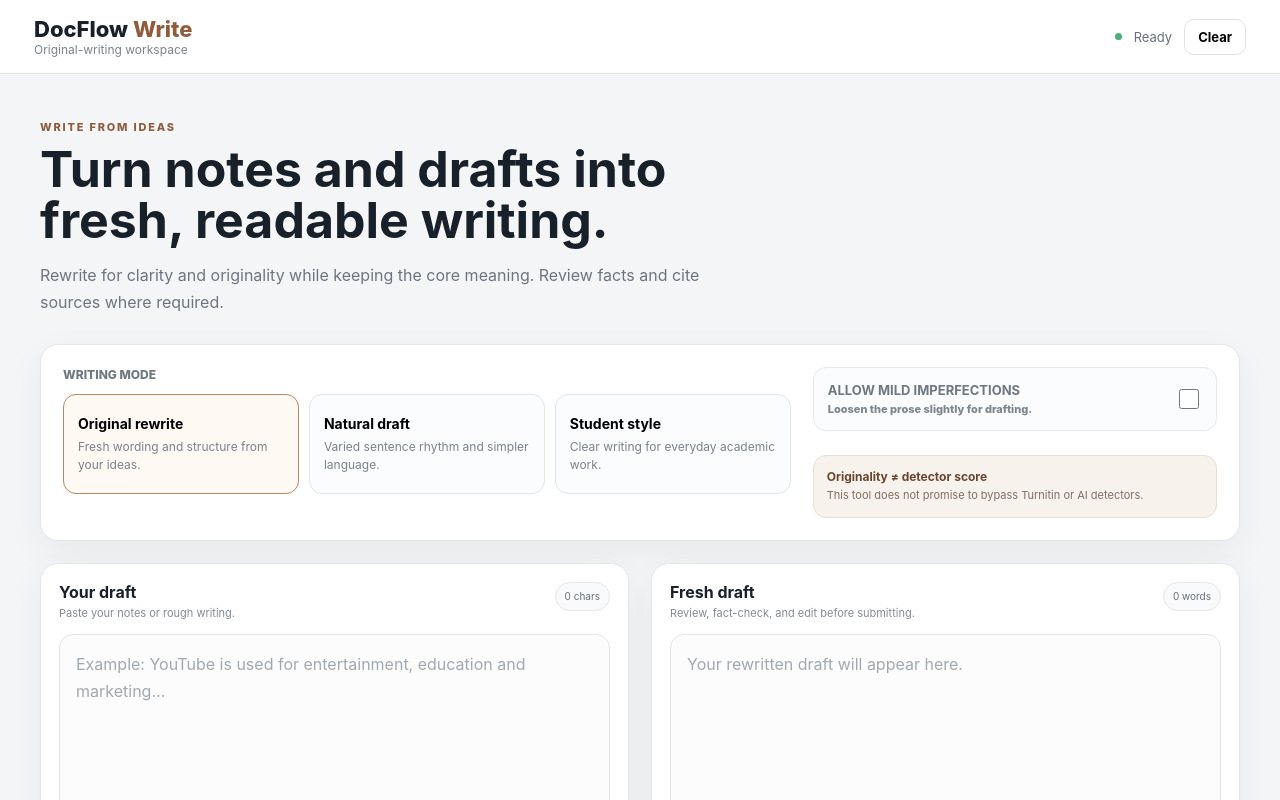
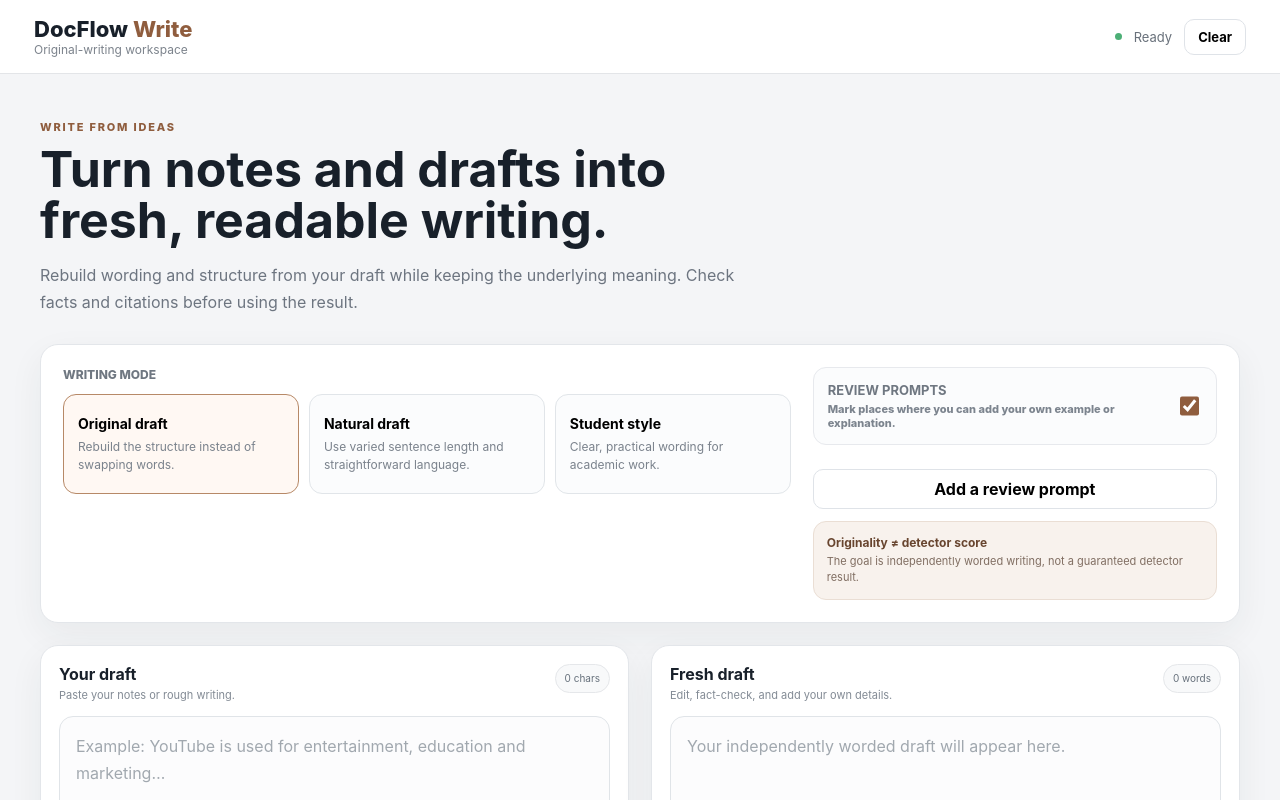
Before and after one commit to omsanap907-dotcom/DocFlow, a React (Vite) app: page / in a window 1280 px wide. Shown: the top 800 px of the page. Built offline with nearby package versions, Linux system fonts and the light colour scheme; the HTML template or start-up script is replaced by a standard one.

Commit message:
Improve original drafting and review workflow

```diff
--- a/src/App.jsx
+++ b/src/App.jsx
@@ -2,43 +2,97 @@ import React, { useMemo, useState } from 'react'
 import './App.css'
 
 const modes = [
-  { id: 'original', name: 'Original rewrite', desc: 'Fresh wording and structure from your ideas.' },
-  { id: 'natural', name: 'Natural draft', desc: 'Varied sentence rhythm and simpler language.' },
-  { id: 'student', name: 'Student style', desc: 'Clear writing for everyday academic work.' }
+  { id: 'original', name: 'Original draft', desc: 'Rebuild the structure instead of swapping words.' },
+  { id: 'natural', name: 'Natural draft', desc: 'Use varied sentence length and straightforward language.' },
+  { id: 'student', name: 'Student style', desc: 'Clear, practical wording for academic work.' }
 ]
 
 function splitSentences(text) {
-  return text.replace(/\s+/g, ' ').split(/(?<=[.!?])\s+/).map(s => s.trim()).filter(Boolean)
+  return text
+    .replace(/\s+/g, ' ')
+    .split(/(?<=[.!?])\s+/)
+    .map(s => s.trim())
+    .filter(Boolean)
 }
 
-function rewriteLocally(text, mode) {
-  const input = text.trim()
-  if (!input) return ''
-  const basic = input
+function normalize(text) {
+  return text
+    .trim()
+    .replace(/\s+/g, ' ')
     .replace(/\butilize\b/gi, 'use')
     .replace(/\bapproximately\b/gi, 'about')
     .replace(/\bdemonstrates\b/gi, 'shows')
     .replace(/\bin order to\b/gi, 'to')
     .replace(/\ba number of\b/gi, 'many')
+}
 
-  const sentences = splitSentences(basic)
-  if (sentences.length < 2) return basic
+function rotateParts(sentences, mode) {
+  if (sentences.length < 3) return sentences
 
-  if (mode === 'natural' && sentences.length >= 3) {
-    const next = [...sentences]
-    const first = next.shift()
-    next.splice(1, 0, first)
-    return next.join(' ')
+  if (mode === 'natural') {
+    return sentences.map((s, i) => (i % 3 === 1 ? s : s))
   }
 
-  return sentences.join(' ')
+  if (mode === 'student') {
+    return sentences.map((s, i) => {
+      if (i === 0) return s
+      return s.replace(/^(Furthermore|Moreover|Additionally),?\s*/i, '')
+    })
+  }
+
+  return sentences
+}
+
+function improveSentence(s, index, mode) {
+  let out = s
+    .replace(/^In addition,\s*/i, 'Also, ')
+    .replace(/^Furthermore,\s*/i, 'Another point is that ')
+    .replace(/^Moreover,\s*/i, 'There is also ')
+    .replace(/^It is important to note that\s*/i, '')
+    .replace(/^It should be noted that\s*/i, '')
+
+  if (mode === 'student') {
+    out = out
+      .replace(/\bconstitutes\b/gi, 'makes up')
+      .replace(/\bfacilitates\b/gi, 'helps')
+      .replace(/\bcommence\b/gi, 'start')
+      .replace(/\bsubsequently\b/gi, 'later')
+  }
+
+  if (mode === 'natural') {
+    out = out
+      .replace(/\bdue to the fact that\b/gi, 'because')
+      .replace(/\bin the event that\b/gi, 'if')
+      .replace(/\bat this point in time\b/gi, 'now')
+  }
+
+  // Add light structural variety without inserting fake errors.
+  if (index > 0 && mode !== 'original') {
+    const lower = out.charAt(0).toLowerCase() + out.slice(1)
+    if (/^(This|These|The|It)\b/.test(out) && out.length < 140) {
+      return lower
+    }
+  }
+
+  return out
+}
+
+function rewriteLocally(text, mode) {
+  const cleaned = normalize(text)
+  if (!cleaned) return ''
+
+  const sentences = splitSentences(cleaned)
+  if (sentences.length < 2) return cleaned
+
+  const arranged = rotateParts(sentences, mode)
+  return arranged.map((s, i) => improveSentence(s, i, mode)).join(' ')
 }
 
 export default function App() {
   const [source, setSource] = useState('')
   const [result, setResult] = useState('')
   const [mode, setMode] = useState('original')
-  const [imperfections, setImperfections] = useState(false)
+  const [reviewPrompts, setReviewPrompts] = useState(true)
   const [status, setStatus] = useState('Ready')
   const [copied, setCopied] = useState(false)
 
@@ -49,15 +103,11 @@ export default function App() {
       setStatus('Paste or type a draft first.')
       return
     }
-    setStatus('Rewriting…')
-    let text = rewriteLocally(source, mode)
-    if (imperfections && text.split(/\s+/).length > 45) {
-      const words = text.split(' ')
-      words.splice(Math.floor(words.length * 0.35), 0, 'maybe')
-      text = words.join(' ')
-    }
+
+    setStatus('Rebuilding draft…')
+    const text = rewriteLocally(source, mode)
     setResult(text)
-    setStatus('Draft rewritten.')
+    setStatus('Fresh draft ready.')
   }
 
   async function copyResult() {
@@ -71,6 +121,20 @@ export default function App() {
     }
   }
 
+  function addReviewPrompt() {
+    if (!result) return
+    const sentences = splitSentences(result)
+    if (sentences.length < 2) {
+      setResult(result + ' [Add your own example or explanation here.]')
+      return
+    }
+
+    const targetIndex = Math.min(1, sentences.length - 1)
+    sentences[targetIndex] = sentences[targetIndex] + ' [Add your own example, detail, or interpretation here.]'
+    setResult(sentences.join(' '))
+    setStatus('Review prompt added.')
+  }
+
   return (
     <div className="app-shell">
       <header className="topbar">
@@ -78,14 +142,17 @@ export default function App() {
           <div className="brand">DocFlow<span> Write</span></div>
           <div className="tagline">Original-writing workspace</div>
         </div>
-        <div className="top-right"><span className="dot" />{status}<button onClick={() => {setSource(''); setResult(''); setStatus('Ready')}}>Clear</button></div>
+        <div className="top-right">
+          <span className="dot" />{status}
+          <button onClick={() => { setSource(''); setResult(''); setStatus('Ready') }}>Clear</button>
+        </div>
       </header>
 
       <main className="workspace">
         <section className="hero">
           <div className="eyebrow">WRITE FROM IDEAS</div>
           <h1>Turn notes and drafts into fresh, readable writing.</h1>
-          <p>Rewrite for clarity and originality while keeping the core meaning. Review facts and cite sources where required.</p>
+          <p>Rebuild wording and structure from your draft while keeping the underlying meaning. Check facts and citations before using the result.</p>
         </section>
 
         <section className="card controls">
@@ -100,8 +167,12 @@ export default function App() {
             </div>
           </div>
           <div className="switches">
-            <label className="switch-row"><span><strong>Allow mild imperfections</strong><small>Loosen the prose slightly for drafting.</small></span><input type="checkbox" checked={imperfections} onChange={e => setImperfections(e.target.checked)} /></label>
-            <div className="notice"><strong>Originality ≠ detector score</strong><span>This tool does not promise to bypass Turnitin or AI detectors.</span></div>
+            <label className="switch-row">
+              <span><strong>Review prompts</strong><small>Mark places where you can add your own example or explanation.</small></span>
+              <input type="checkbox" checked={reviewPrompts} onChange={e => setReviewPrompts(e.target.checked)} />
+            </label>
+            {reviewPrompts && <button className="secondary review-btn" onClick={addReviewPrompt}>Add a review prompt</button>}
+            <div className="notice"><strong>Originality ≠ detector score</strong><span>The goal is independently worded writing, not a guaranteed detector result.</span></div>
           </div>
         </section>
 
@@ -113,16 +184,16 @@ export default function App() {
           </div>
 
           <div className="card editor-card">
-            <div className="card-head"><div><h2>Fresh draft</h2><span>Review, fact-check, and edit before submitting.</span></div><span className="pill">{words} words</span></div>
-            <textarea value={result} onChange={e => setResult(e.target.value)} placeholder="Your rewritten draft will appear here." />
+            <div className="card-head"><div><h2>Fresh draft</h2><span>Edit, fact-check, and add your own details.</span></div><span className="pill">{words} words</span></div>
+            <textarea value={result} onChange={e => setResult(e.target.value)} placeholder="Your independently worded draft will appear here." />
             <div className="editor-foot"><span>Editable output</span><button className="secondary" onClick={copyResult}>{copied ? 'Copied' : 'Copy'}</button></div>
           </div>
         </section>
 
         <section className="info-grid">
-          <div className="card info"><b>✓</b><div><h3>Fresh wording</h3><p>Build independently worded text from your own notes and research.</p></div></div>
-          <div className="card info"><b>↗</b><div><h3>Source-aware</h3><p>Keep citations and verify claims instead of hiding the source.</p></div></div>
-          <div className="card info"><b>Aa</b><div><h3>Human editing</h3><p>Output stays editable so you remain in control of the final version.</p></div></div>
+          <div className="card info"><b>↗</b><div><h3>New structure</h3><p>Rework sentence flow and phrasing instead of relying on one-to-one synonym swaps.</p></div></div>
+          <div className="card info"><b>✓</b><div><h3>Source-aware</h3><p>Keep citations, verify claims, and separate sourced facts from your own interpretation.</p></div></div>
+          <div className="card info"><b>Aa</b><div><h3>Your final edit</h3><p>Keep the output editable so you control the wording, examples, and final submission.</p></div></div>
         </section>
       </main>
     </div>
```
